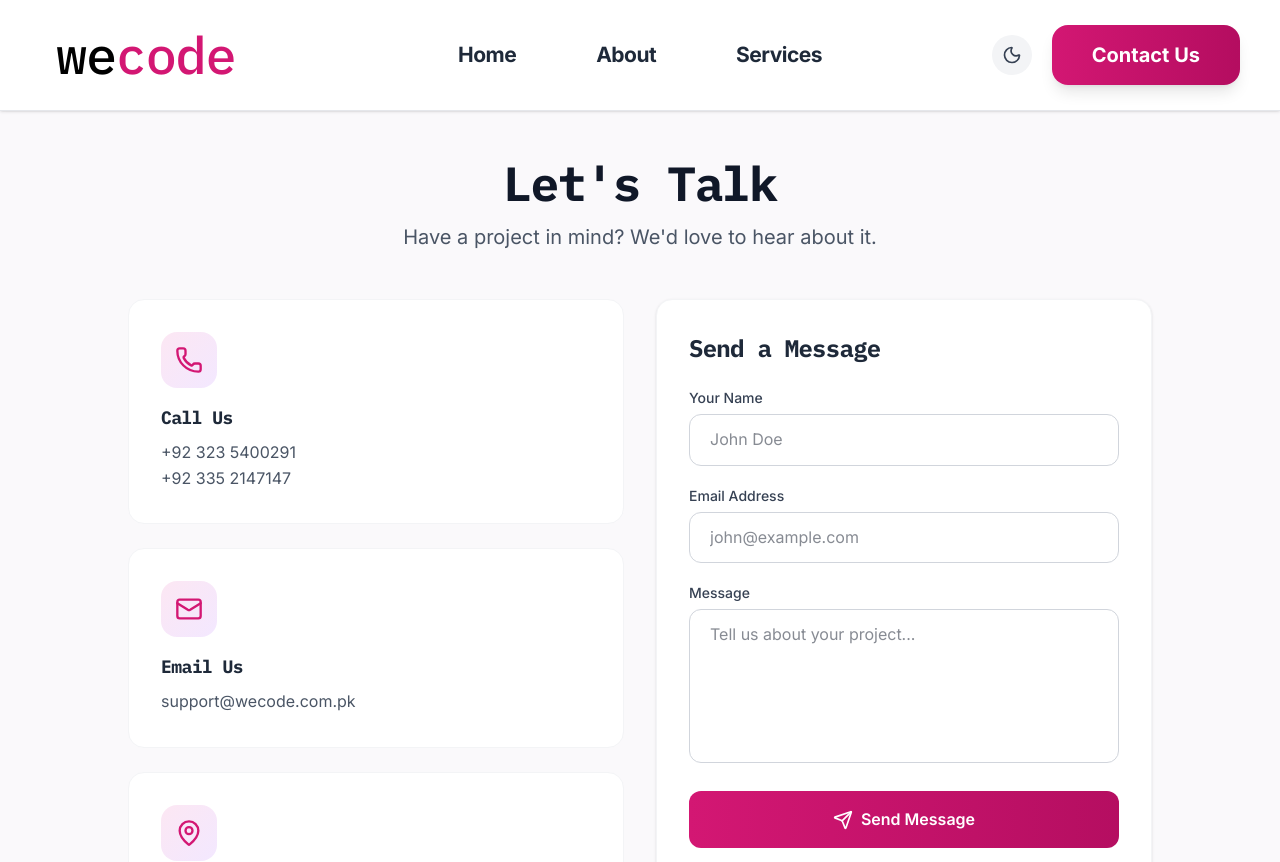
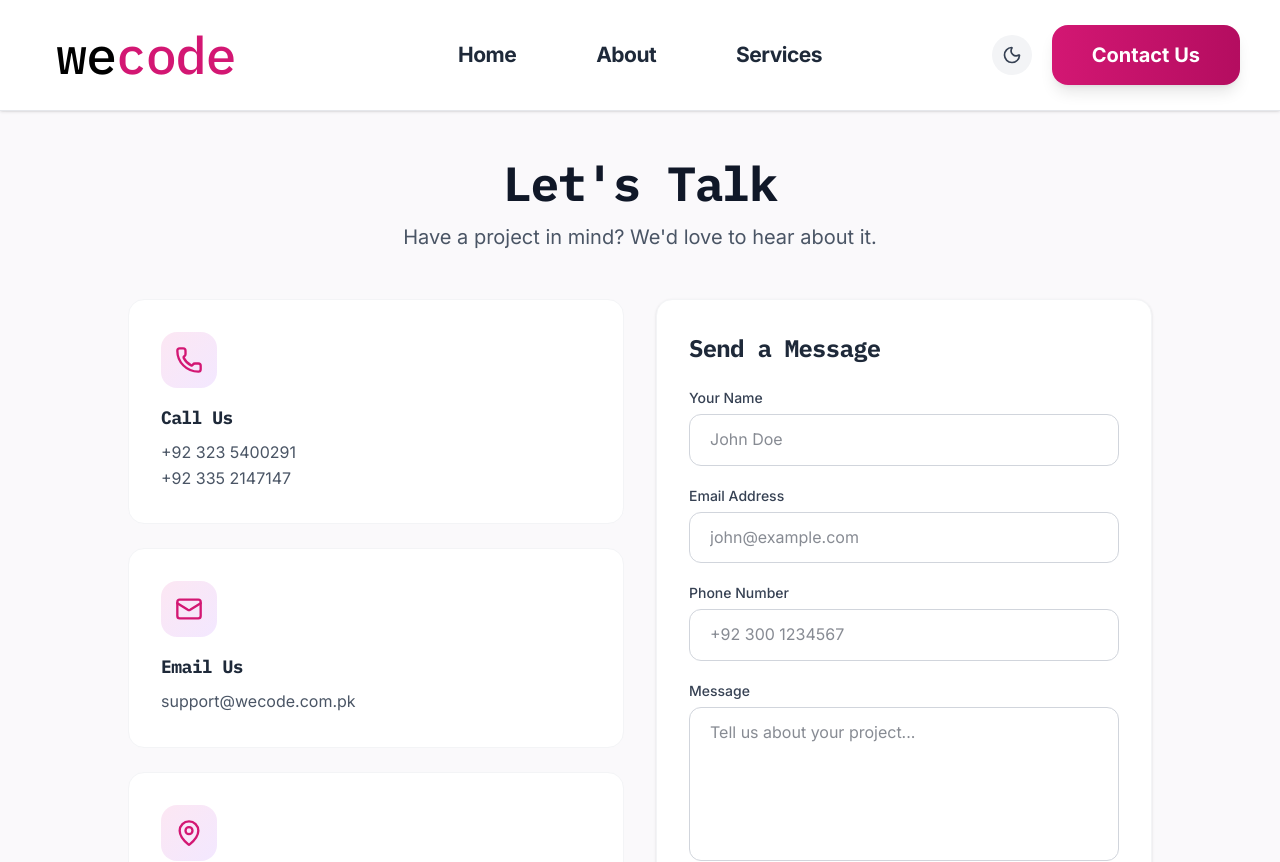
Before and after one commit to ahad19n/WeCode, a React (Vite) app: page /contact in a window 1280 px wide. Shown: the top 862 px of the page. Built offline with nearby package versions, Linux system fonts and the light colour scheme.

Commit message:
update contact form

```diff
--- a/src/pages/Contact.tsx
+++ b/src/pages/Contact.tsx
@@ -95,6 +95,7 @@
           <div className="h-full p-8 bg-white dark:bg-gray-800/50 rounded-2xl border border-gray-100 dark:border-gray-700 shadow-sm">
             <h3 className="text-2xl font-bold mb-6 text-gray-800 dark:text-white">Send a Message</h3>
             <form onSubmit={handleSubmit} className="space-y-5">
+              <input type="hidden" name="form" value="Wecode Contact Form" />
               <div>
                 <label className="block text-sm font-medium text-gray-700 dark:text-gray-300 mb-1.5">
                   Your Name
@@ -117,6 +118,17 @@
                   required
                   className="w-full px-5 py-3 border border-gray-300 dark:border-gray-600 rounded-xl focus:ring-2 focus:ring-[#d31773] focus:border-transparent bg-white dark:bg-gray-900 text-gray-900 dark:text-white transition-all duration-300"
                   placeholder="john@example.com"
+                />
+              </div>
+              <div>
+                <label className="block text-sm font-medium text-gray-700 dark:text-gray-300 mb-1.5">
+                  Phone Number
+                </label>
+                <input
+                  type="tel"
+                  name="phone"
+                  className="w-full px-5 py-3 border border-gray-300 dark:border-gray-600 rounded-xl focus:ring-2 focus:ring-[#d31773] focus:border-transparent bg-white dark:bg-gray-900 text-gray-900 dark:text-white transition-all duration-300"
+                  placeholder="+92 300 1234567"
                 />
               </div>
               <div>
```
